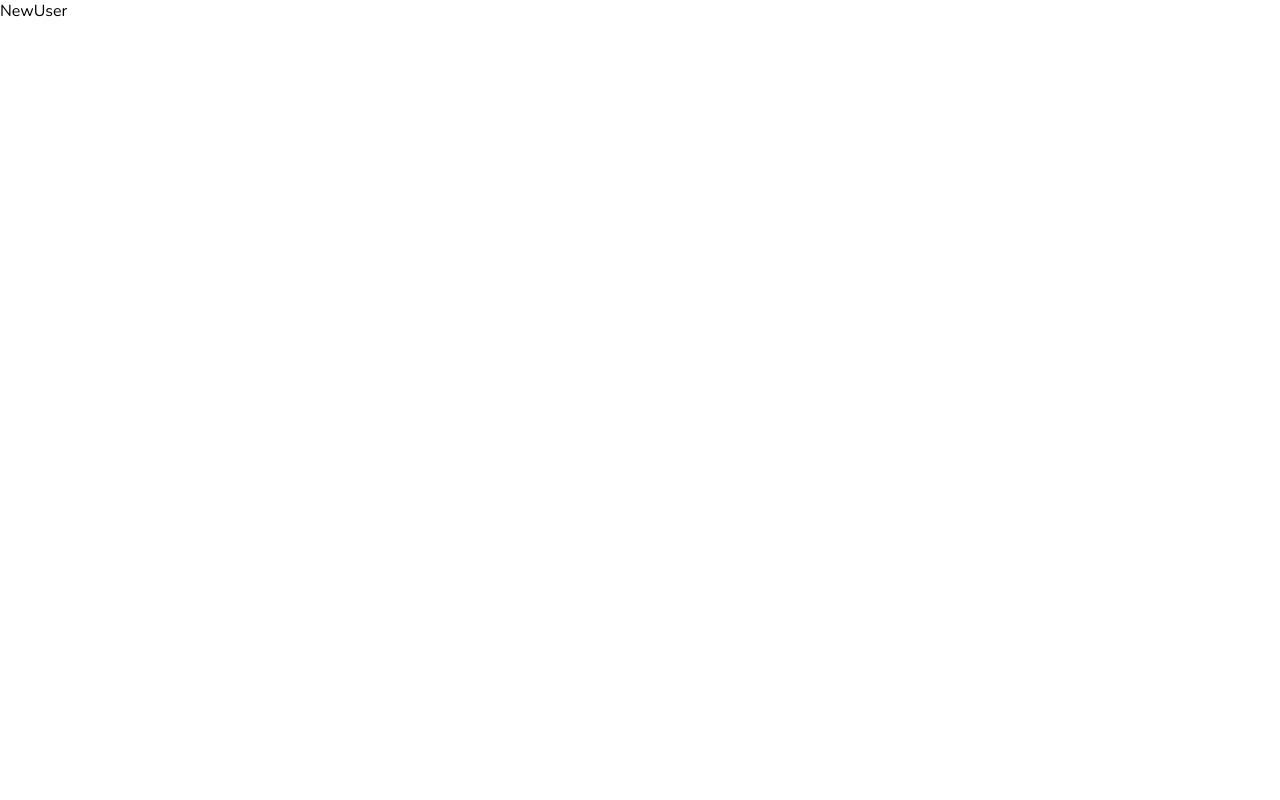
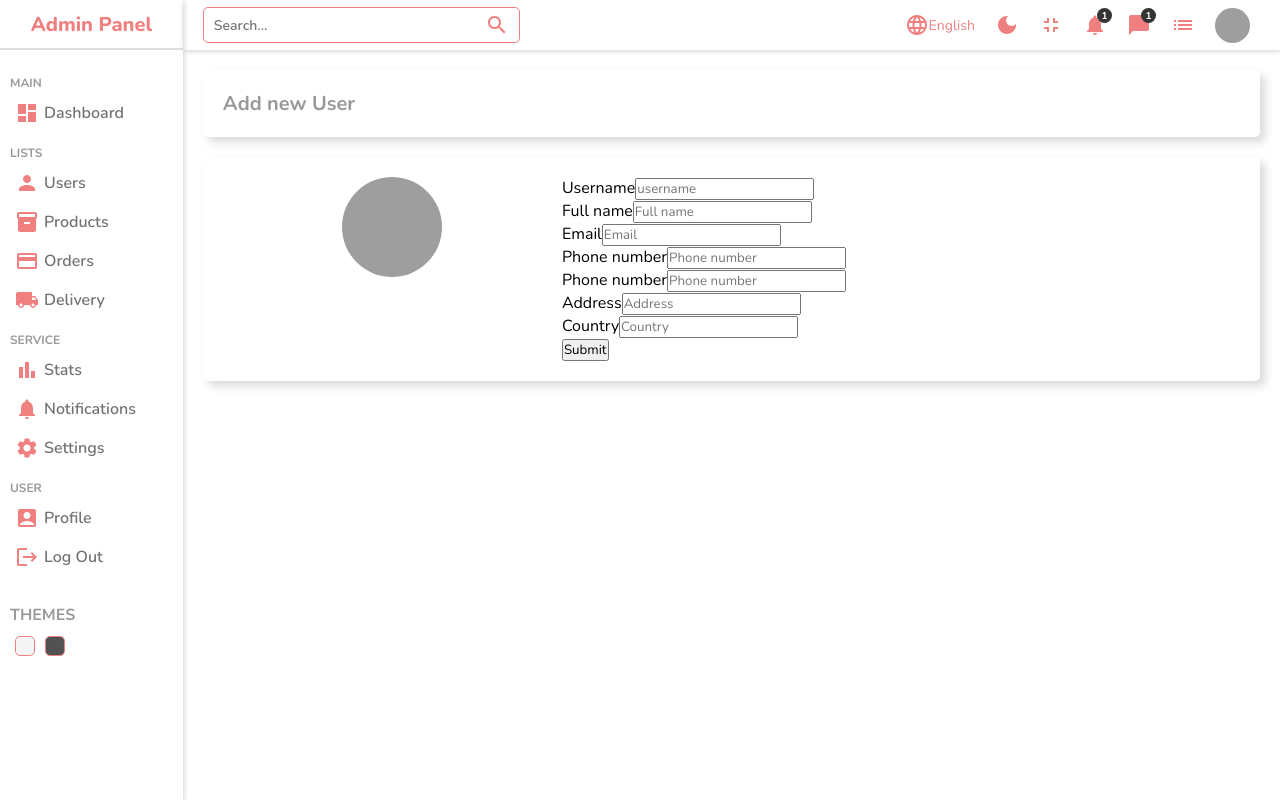
Before and after one commit to RizwanAhmed3000/Admin-Panel, a React (Create React App) app: page /users/new in a window 1280 px wide. Built offline with nearby package versions, Linux system fonts and the light colour scheme; grey boxes are pictures that could not be loaded.

Commit message:
new page incomplete

```diff
--- a/src/Pages/NewUser/NewUser.jsx
+++ b/src/Pages/NewUser/NewUser.jsx
@@ -1,7 +1,69 @@
-import React from 'react'
+import { Navbar } from '../../Components/Navbar/Navbar'
+import { Sidebar } from '../../Components/Sidebar/Sidebar'
+import './newUser.scss'
 
 export const NewUser = () => {
     return (
-        <div>NewUser</div>
+        <div className='new'>
+            <Sidebar />
+            <div className="newContainer">
+                <Navbar />
+                <div className="top">
+                    <h1>Add new User</h1>
+                </div>
+                <div className="bottom">
+                    <div className="left">
+                        <img src="https://icon-library.com/images/no-image-icon/no-image-icon-0.jpg" alt="" />
+                    </div>
+                    <div className="right">
+                        <form>
+                            <div className="formInput">
+                                <label>
+                                    Username
+                                </label>
+                                <input type="text" placeholder='username' />
+                            </div>
+                            <div className="formInput">
+                                <label>
+                                    Full name
+                                </label>
+                                <input type="text" placeholder='Full name' />
+                            </div>
+                            <div className="formInput">
+                                <label>
+                                    Email
+                                </label>
+                                <input type="email" placeholder='Email' />
+                            </div>
+                            <div className="formInput">
+                                <label>
+                                    Phone number
+                                </label>
+                                <input type="text" placeholder='Phone number' />
+                            </div>
+                            <div className="formInput">
+                                <label>
+                                    Phone number
+                                </label>
+                                <input type="text" placeholder='Phone number' />
+                            </div>
+                            <div className="formInput">
+                                <label>
+                                    Address
+                                </label>
+                                <input type="text" placeholder='Address' />
+                            </div>
+                            <div className="formInput">
+                                <label>
+                                    Country
+                                </label>
+                                <input type="text" placeholder='Country' />
+                            </div>
+                            <button>Submit</button>
+                        </form>
+                    </div>
+                </div>
+            </div>
+        </div>
     )
 }
--- a/src/Pages/NewUser/newUser.scss
+++ b/src/Pages/NewUser/newUser.scss
@@ -0,0 +1,38 @@
+.new {
+    display: flex;
+    width: 100%;
+
+    .newContainer {
+        flex: 6;
+
+        .top, .bottom {
+            display: flex;
+            border-radius: 5px;
+            box-shadow: 5px 5px 10px #d9d9d9,
+                -5px -5px 10px #ffffff;
+            padding: 20px;
+            margin: 20px;
+
+            h1{
+                color: #999;
+                font-size: 20px;
+            }
+
+            .left{
+                flex: 1;
+                text-align: center;
+
+                img{
+                    width: 100px;
+                    height: 100px;
+                    border-radius: 50%;
+                    object-fit: cover;
+                }
+            }
+
+            .right{
+                flex: 2;
+            }
+        }
+    }
+}
```
